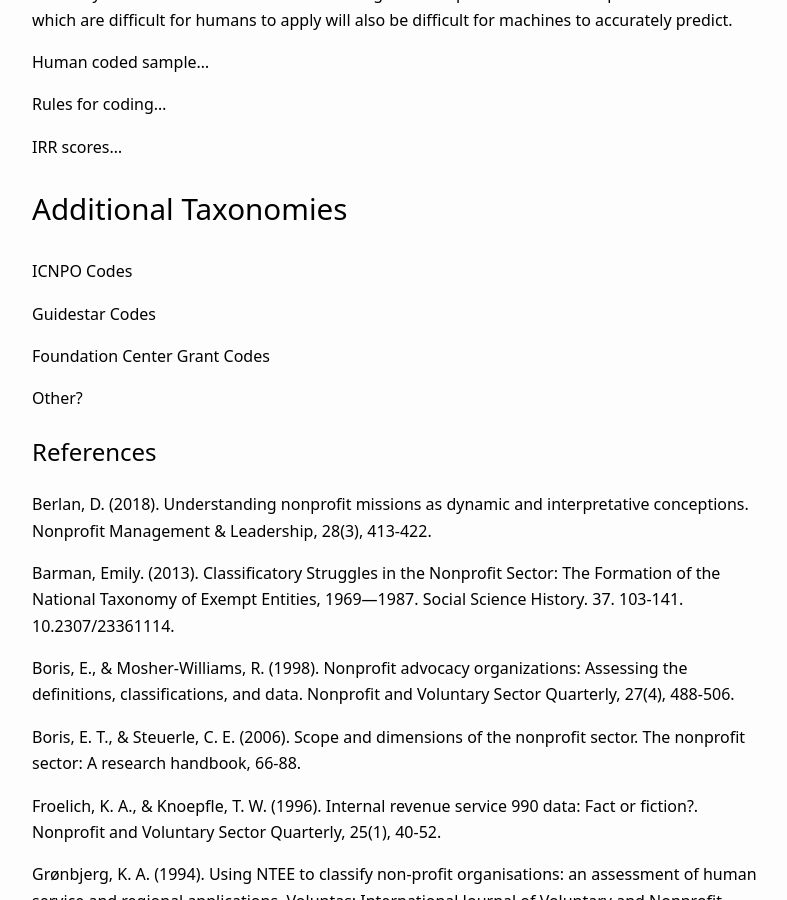
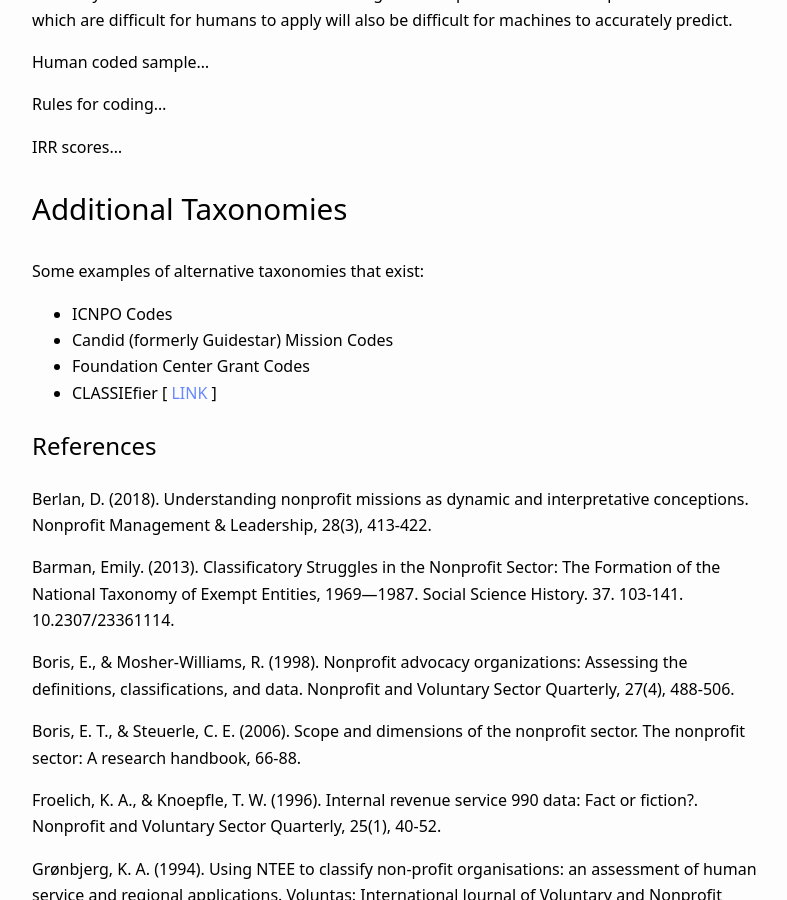
Before and after one commit to Nonprofit-Open-Data-Collective/machine_learning_mission_codes, a Jekyll site: the page built from docs/taxonomies.md, in a window 1280 px wide and 900 px high, scrolled down 2217 px. Shown: the whole window, without its empty margins (240-1027 px from the left). Built offline with Jekyll 4.4.1, drawn with Linux system fonts in a browser that asks for light colours; our own code applies the rules of GitHub Pages for plain Markdown files.

Commit message:
Update taxonomies.md

```diff
--- a/docs/taxonomies.md
+++ b/docs/taxonomies.md
@@ -73,13 +73,14 @@
 
 # Additional Taxonomies
 
-ICNPO Codes
+Some examples of alternative taxonomies that exist:
 
-Guidestar Codes
+* ICNPO Codes
+* Candid (formerly Guidestar) Mission Codes
+* Foundation Center Grant Codes
+* CLASSIEfier [ [LINK](https://www.ourcommunity.com.au/general/general_article.jsp?articleid=7593) ]
 
-Foundation Center Grant Codes
 
-Other?
 
 
 
```
